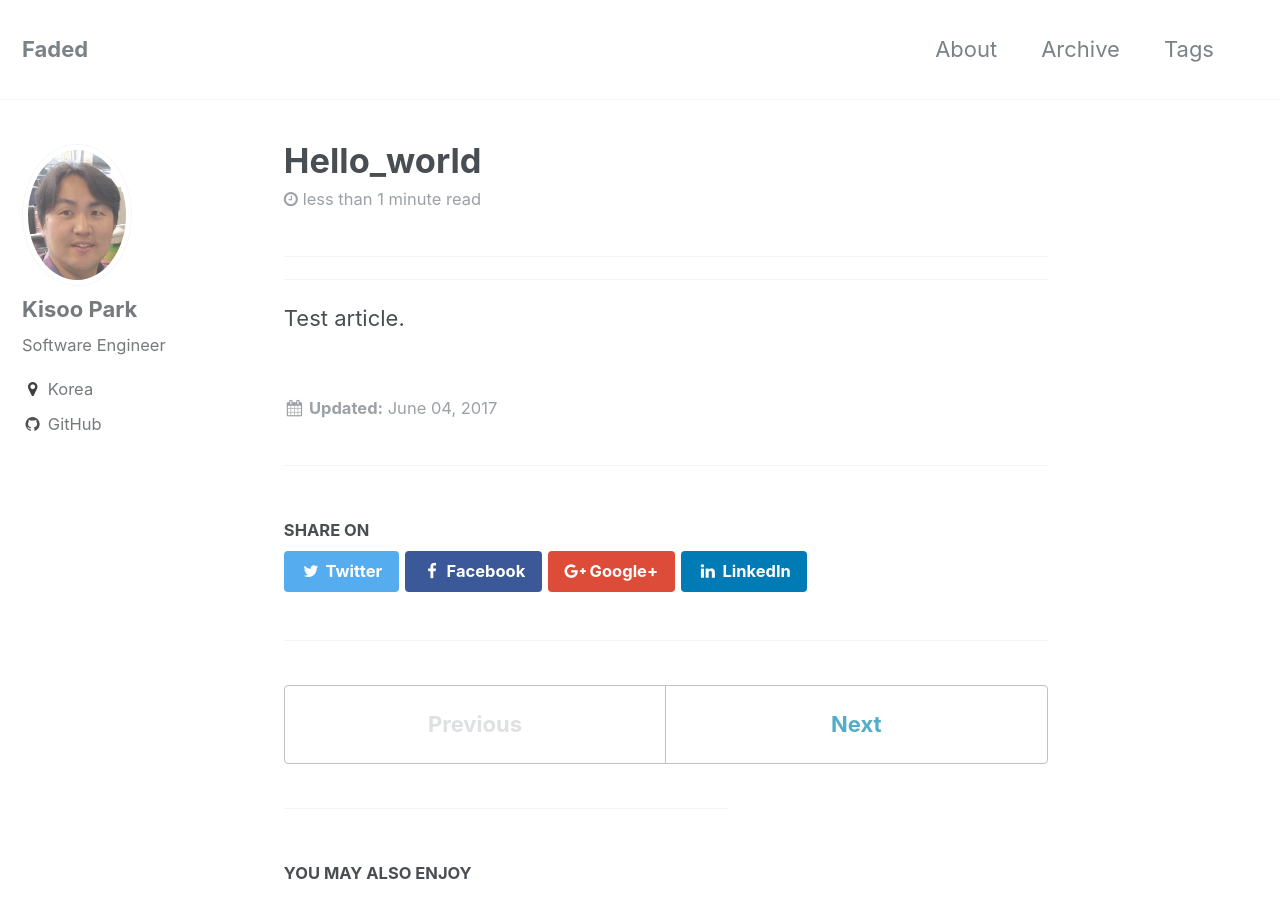
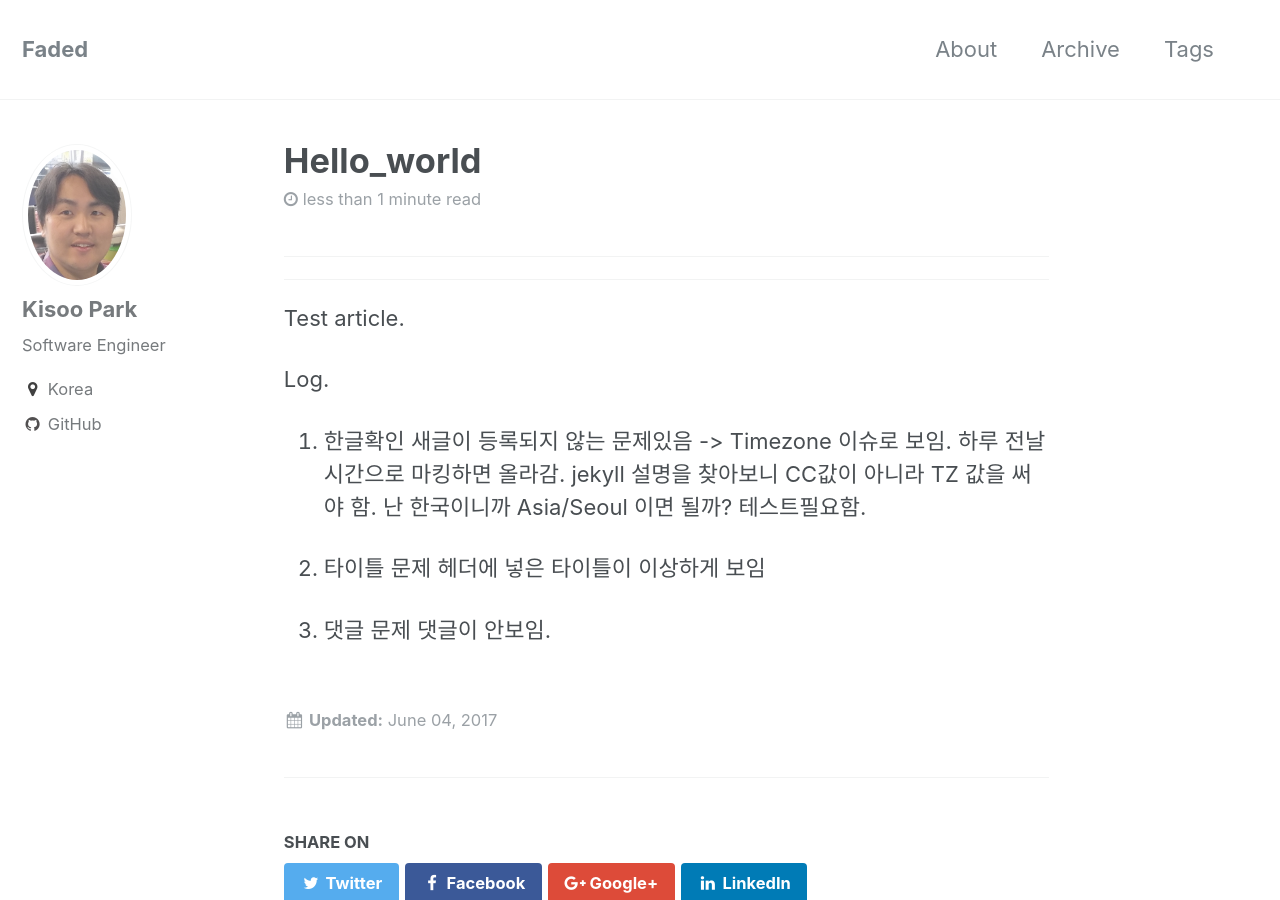
Before and after one commit to aska94-zz/aska94.github.io, a Jekyll site: the page built from _posts/2017-06-04-hello_world.md, in a window 1280 px wide and 900 px high. Built offline with Jekyll 4.4.1, drawn with Linux system fonts in a browser that asks for light colours.

Commit message:
update hellow world content

```diff
--- a/_posts/2017-06-04-hello_world.md
+++ b/_posts/2017-06-04-hello_world.md
@@ -3,3 +3,18 @@
 ---
 
 Test article.
+
+Log.
+
+1. 한글확인
+새글이 등록되지 않는 문제있음
+-> Timezone 이슈로 보임. 하루 전날 시간으로 마킹하면 올라감.
+jekyll 설명을 찾아보니 CC값이 아니라 TZ 값을 써야 함.
+난 한국이니까 Asia/Seoul 이면 될까?
+테스트필요함.
+
+2. 타이틀 문제
+헤더에 넣은 타이틀이 이상하게 보임
+
+3. 댓글 문제
+댓글이 안보임.
```
